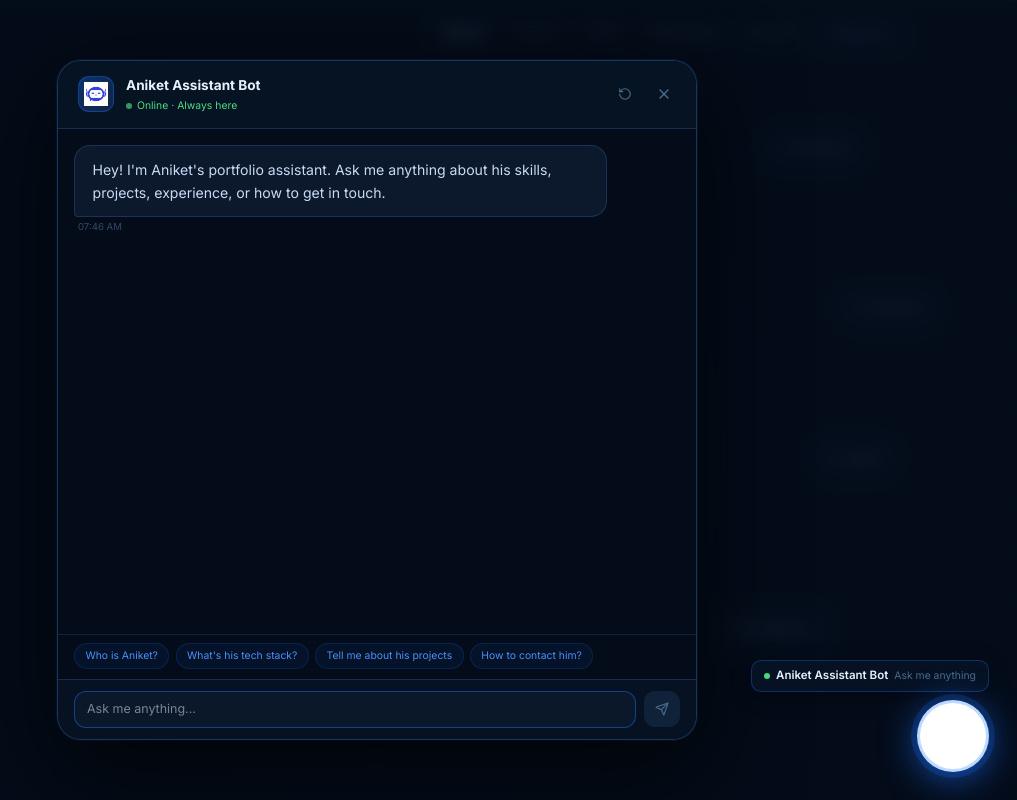
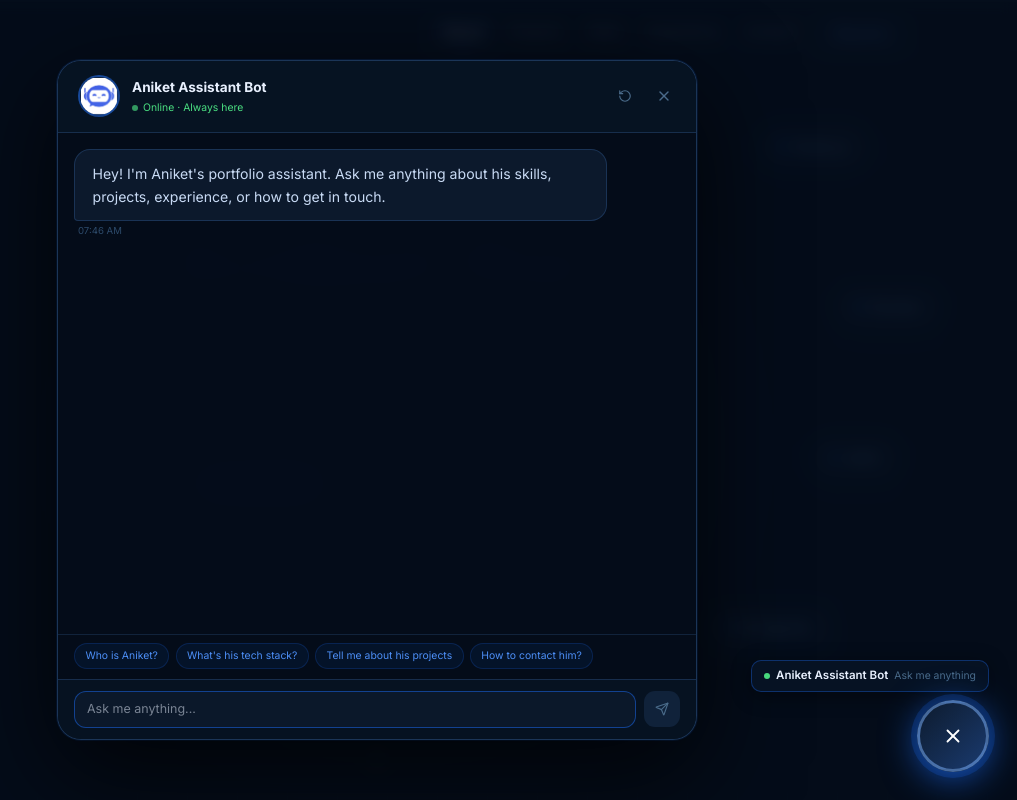
Before and after one commit to raianiket/raianiket.github.io, a Next.js app: page / in a window 1280 px wide. Both pictures are taken after a click on the button 640 px from the left and 509 px from the top of the page. Shown: the top 800 px of the page, without its empty margins (263-1280 px from the left). Built offline with nearby package versions, Linux system fonts and the light colour scheme.

Commit message:
Fix chatbot UI: hide label when open, circular header icon, fix button bg

```diff
--- a/src/components/ChatBot.tsx
+++ b/src/components/ChatBot.tsx
@@ -120,7 +120,8 @@ export default function ChatBot() {
     <>
       {/* Floating button with label */}
       <div style={{ position: "fixed", bottom: "1.75rem", right: "1.75rem", zIndex: 999, display: "flex", flexDirection: "column", alignItems: "flex-end", gap: "8px" }}>
-        {/* Label tooltip — always visible */}
+        {/* Label tooltip — hide when small panel is open */}
+        {(!open || fullscreen) && (
           <div
             style={{
               background: "rgba(7,20,36,0.95)",
@@ -140,6 +141,7 @@ export default function ChatBot() {
             <span style={{ color: "#e8f0fe", fontSize: "0.72rem", fontWeight: 600 }}>Aniket Assistant Bot</span>
             <span style={{ color: "#4a6b8a", fontSize: "0.65rem" }}>Ask me anything</span>
           </div>
+        )}
 
         <motion.button
           onClick={() => { setOpen((o) => !o); setFullscreen(false); }}
@@ -149,7 +151,7 @@ export default function ChatBot() {
           whileTap={{ scale: 0.95 }}
           style={{
             width: "72px", height: "72px", borderRadius: "50%",
-            background: "#ffffff",
+            background: "linear-gradient(135deg, #0d1b2e, #1a3a6e)",
             border: "3px solid rgba(126,179,255,0.5)",
             cursor: "pointer",
             display: "flex", alignItems: "center", justifyContent: "center",
@@ -170,7 +172,7 @@ export default function ChatBot() {
             ? <motion.span key="x" initial={{ rotate: -90, opacity: 0 }} animate={{ rotate: 0, opacity: 1 }} exit={{ rotate: 90, opacity: 0 }} transition={{ duration: 0.2 }}><X size={22} color="#fff" /></motion.span>
             : <motion.span key="bot" initial={{ rotate: 90, opacity: 0 }} animate={{ rotate: 0, opacity: 1 }} exit={{ rotate: -90, opacity: 0 }} transition={{ duration: 0.2 }}>
                 {/* eslint-disable-next-line @next/next/no-img-element */}
-                <img src="/images/aniketbot.jpg" alt="bot" style={{ width: "58px", height: "58px", objectFit: "contain", mixBlendMode: "multiply" }} />
+                <img src="/images/aniketbot.jpg" alt="bot" style={{ width: "58px", height: "58px", objectFit: "contain", mixBlendMode: "screen" }} />
               </motion.span>
           }
         </AnimatePresence>
@@ -241,13 +243,14 @@ export default function ChatBot() {
               background: "rgba(7,20,36,0.9)",
             }}>
               <div style={{
-                width: "36px", height: "36px", borderRadius: "11px", flexShrink: 0,
-                background: "linear-gradient(135deg, rgba(26,108,245,0.35), rgba(77,143,247,0.15))",
-                border: "1px solid rgba(26,108,245,0.35)",
+                width: "42px", height: "42px", borderRadius: "50%", flexShrink: 0,
+                background: "linear-gradient(135deg, #0d1b2e, #1a3a6e)",
+                border: "2px solid rgba(26,108,245,0.4)",
                 display: "flex", alignItems: "center", justifyContent: "center",
+                overflow: "hidden",
               }}>
                 {/* eslint-disable-next-line @next/next/no-img-element */}
-                <img src="/images/aniketbot.jpg" alt="bot" style={{ width: "24px", height: "24px", objectFit: "contain" }} />
+                <img src="/images/aniketbot.jpg" alt="bot" style={{ width: "36px", height: "36px", objectFit: "contain", mixBlendMode: "screen" }} />
               </div>
               <div style={{ flex: 1 }}>
                 <p style={{ color: "#e8f0fe", fontWeight: 700, fontSize: "0.85rem", marginBottom: "2px" }}>Aniket Assistant Bot</p>
```
Lines whose indentation alone changed are shown as unchanged.
